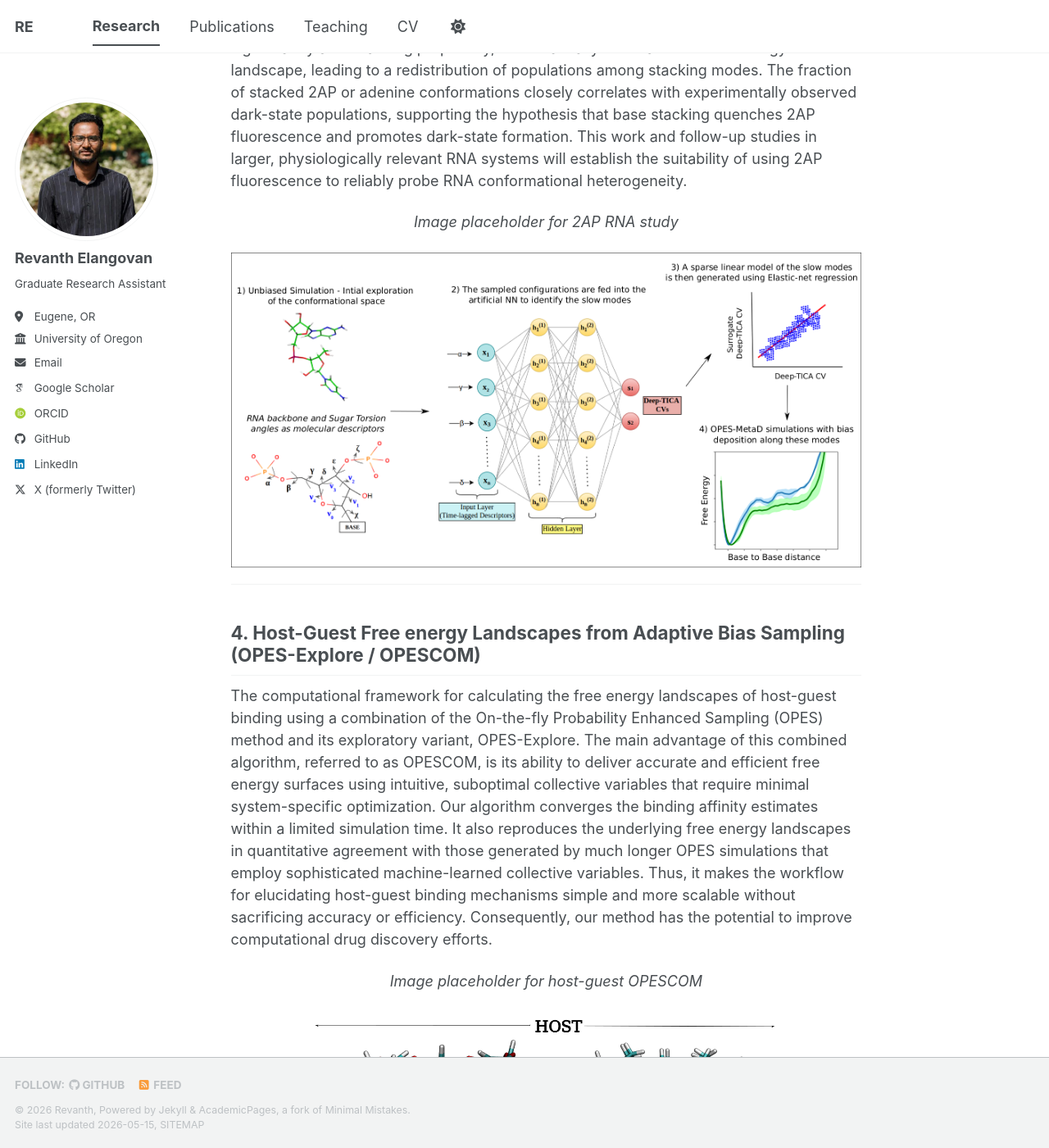
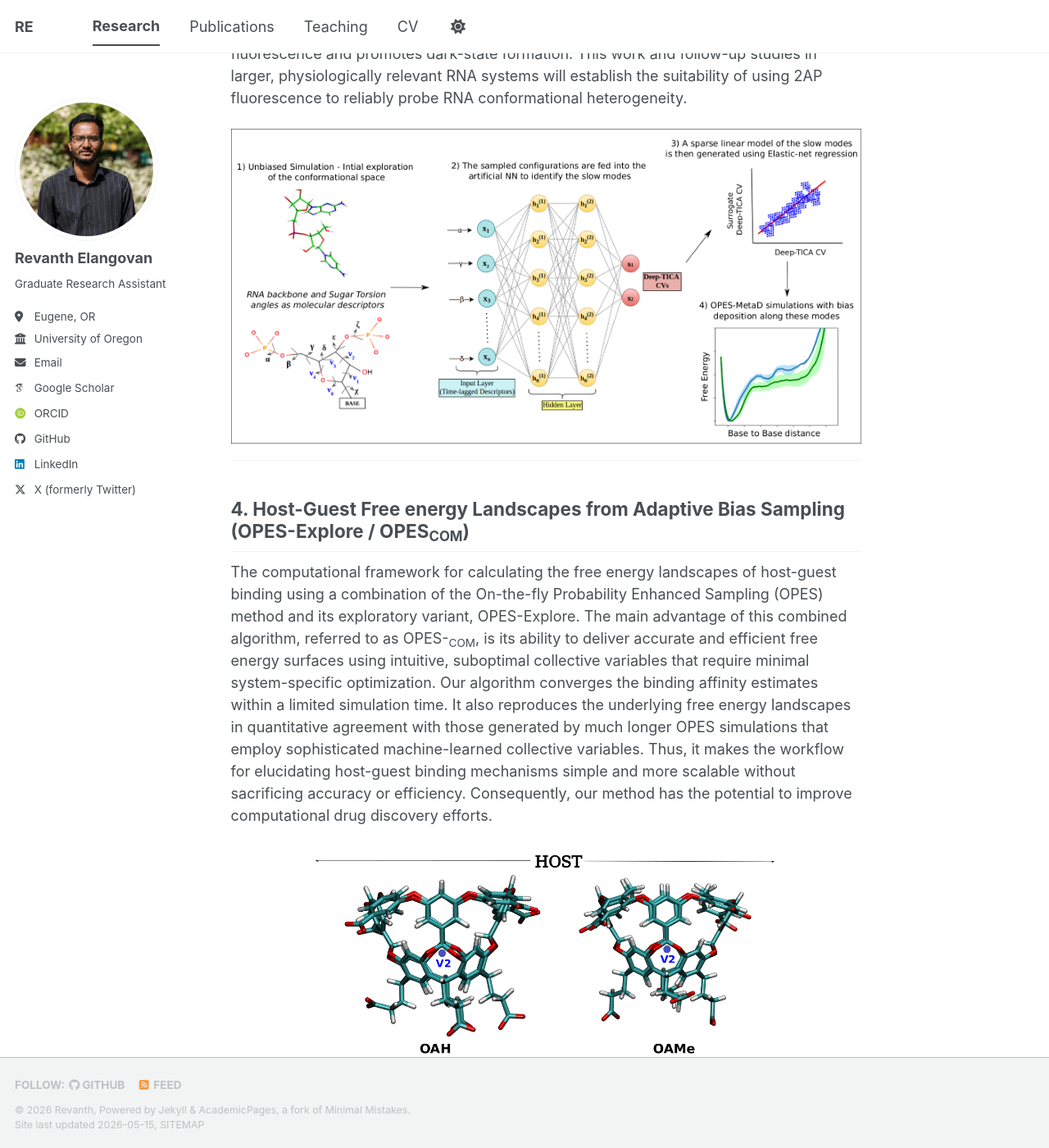
Before and after one commit to Revanth27-08/Revanth27-08.github.io, a Jekyll site: the page built from _pages/research.html, in a window 1280 px wide and 1400 px high, scrolled down 2347 px. Shown: the whole window at 82% size. Built offline with Jekyll 4.4.1, drawn with Linux system fonts in a browser that asks for light colours; some web fonts are replaced; a script bundle is joined from its source files by our own code; library files that are not in the unit come from our copies; some of the changed text lies outside the part shown.

Commit message:
Update research.html

```diff
--- a/_pages/research.html
+++ b/_pages/research.html
@@ -17,7 +17,7 @@
 
 <!-- Image placeholder -->
 <div style="text-align:center; margin:20px 0;">
-  <p><em>Image placeholder for MFEP framework</em></p>
+  <p><em> </em></p>
   <img src="/images/pnas-ml-task.jpg" alt="MFEP image" style="max-width:100%; height:auto;">
 </div>
 
@@ -30,7 +30,7 @@
 </p>
 
 <div style="text-align:center; margin:20px 0;">
-  <p><em>Image placeholder for RNA-ligand binding</em></p>
+  <p><em> </em></p>
   <img src="/images/rna-aptamer.png" alt="RNA binding image" style="max-width:100%; height:auto;">
 </div>
 
@@ -43,20 +43,20 @@
 </p>
 
 <div style="text-align:center; margin:20px 0;">
-  <p><em>Image placeholder for 2AP RNA study</em></p>
+  <p><em> </em></p>
   <img src="/images/pccp-tri-di.png" alt="2AP RNA image" style="max-width:100%; height:auto;">
 </div>
 
 <hr>
 
-<h2>4. Host-Guest Free energy Landscapes from Adaptive Bias Sampling (OPES-Explore / OPESCOM)</h2>
+<h2>4. Host-Guest Free energy Landscapes from Adaptive Bias Sampling (OPES-Explore / OPES<sub>COM</sub>)</h2>
 
 <p>
-The computational framework for calculating the free energy landscapes of host-guest binding using a combination of the On-the-fly Probability Enhanced Sampling (OPES) method and its exploratory variant, OPES-Explore. The main advantage of this combined algorithm, referred to as OPESCOM, is its ability to deliver accurate and efficient free energy surfaces using intuitive, suboptimal collective variables that require minimal system-specific optimization. Our algorithm converges the binding affinity estimates within a limited simulation time. It also reproduces the underlying free energy landscapes in quantitative agreement with those generated by much longer OPES simulations that employ sophisticated machine-learned collective variables. Thus, it makes the workflow for elucidating host-guest binding mechanisms simple and more scalable without sacrificing accuracy or efficiency. Consequently, our method has the potential to improve computational drug discovery efforts.
+The computational framework for calculating the free energy landscapes of host-guest binding using a combination of the On-the-fly Probability Enhanced Sampling (OPES) method and its exploratory variant, OPES-Explore. The main advantage of this combined algorithm, referred to as OPES-<sub>COM</sub>, is its ability to deliver accurate and efficient free energy surfaces using intuitive, suboptimal collective variables that require minimal system-specific optimization. Our algorithm converges the binding affinity estimates within a limited simulation time. It also reproduces the underlying free energy landscapes in quantitative agreement with those generated by much longer OPES simulations that employ sophisticated machine-learned collective variables. Thus, it makes the workflow for elucidating host-guest binding mechanisms simple and more scalable without sacrificing accuracy or efficiency. Consequently, our method has the potential to improve computational drug discovery efforts.
 </p>
 
 <div style="text-align:center; margin:20px 0;">
-  <p><em>Image placeholder for host-guest OPESCOM</em></p>
+  <p><em> </em></p>
   <img src="/images/pccp-host-guest.png" alt="Host guest image" style="max-width:100%; height:auto;">
 </div>
 
@@ -71,6 +71,6 @@
 </p>
 
 <div style="text-align:center; margin:20px 0;">
-  <p><em>Image placeholder for RNase-S peptide hydration study</em></p>
+  <p><em> </em></p>
   <img src="/images/jpcb-spep.jpeg" alt="RNase S image" style="max-width:100%; height:auto;">
 </div>
```
